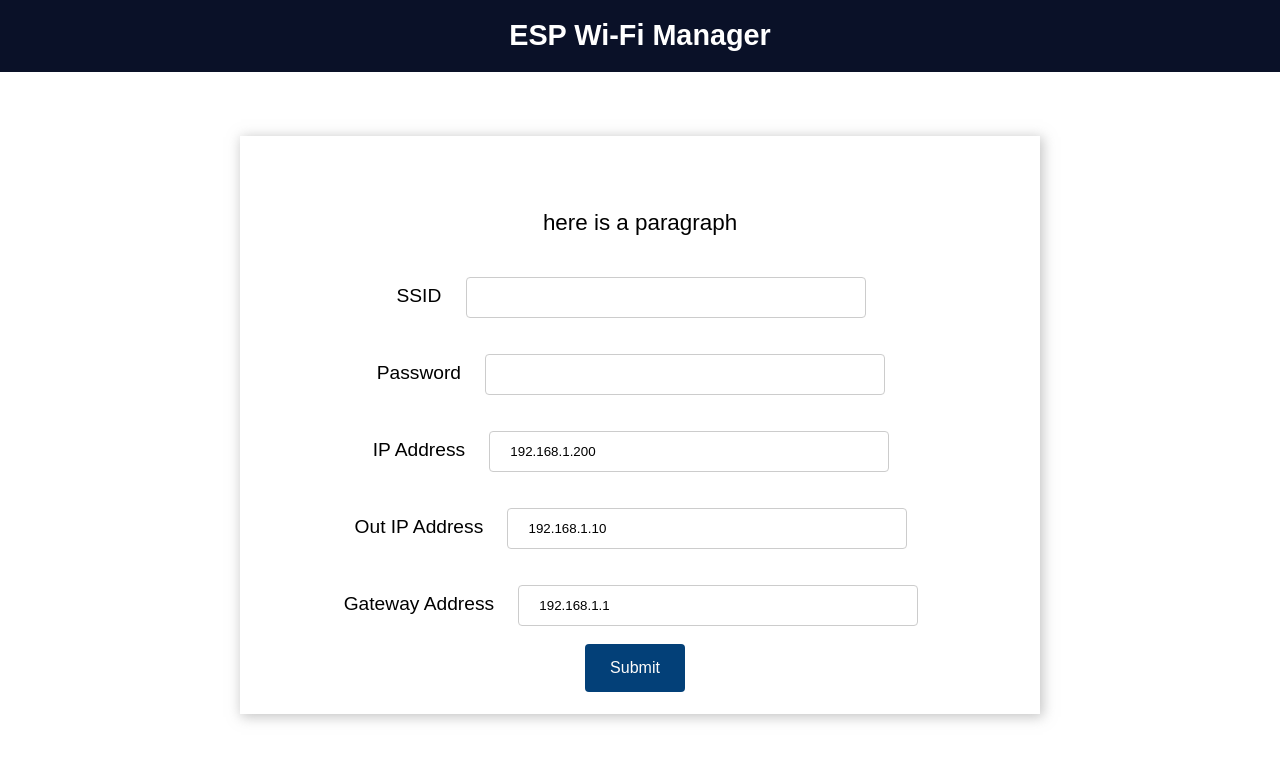
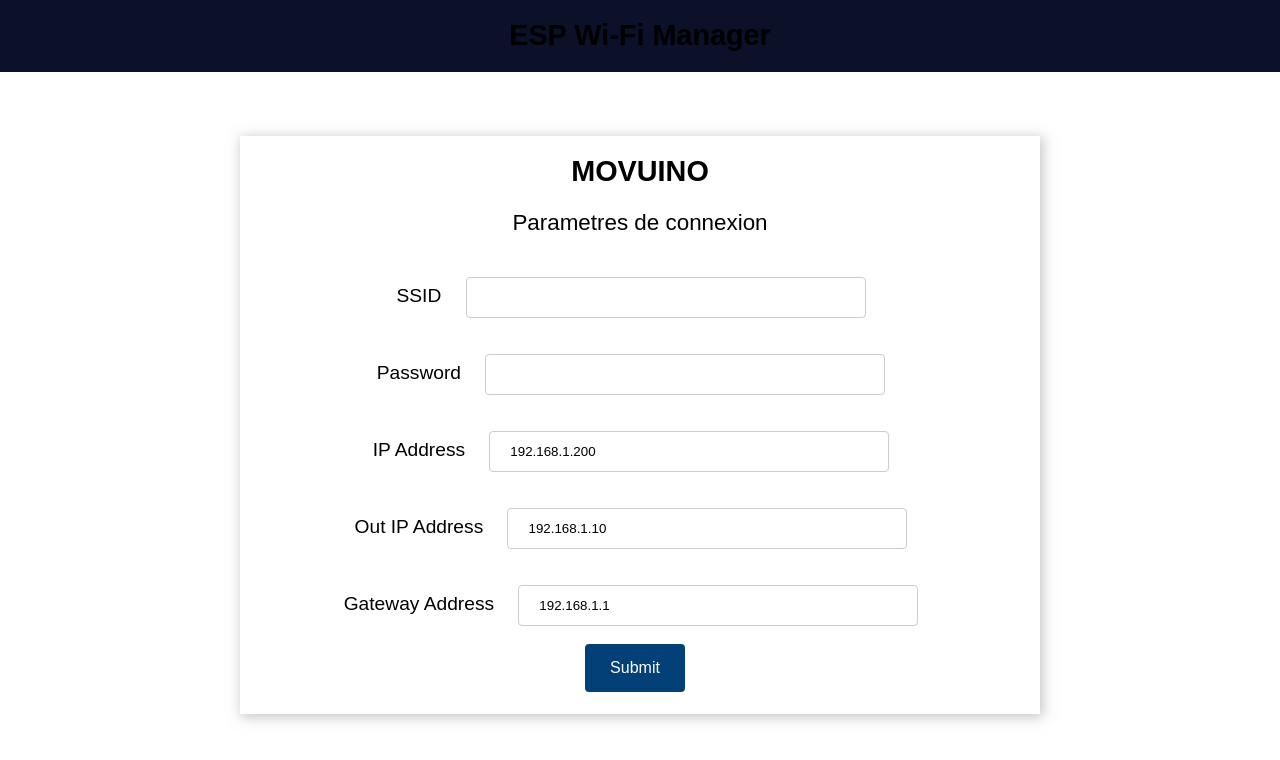
Before and after one commit to hssnadr/sensitive-sole-firmware, a plain HTML site: page data/wificonfig.html in a window 1280 px wide. Drawn offline with Linux system fonts and the light colour scheme.

Commit message:
update html

```diff
--- a/data/style.css
+++ b/data/style.css
@@ -6,7 +6,6 @@ html {
 
 h1 {
     font-size: 1.8rem;
-    color: white;
 }
 
 p {
--- a/data/wificonfig.html
+++ b/data/wificonfig.html
@@ -15,8 +15,8 @@
     <div class="content">
         <div class="card-grid">
             <div class="card">
-                <h1>Hello</h1>
-                <p>here is a paragraph</p>
+                <h1>MOVUINO</h1>
+                <p>Parametres de connexion</p>
                 <form action="/" method="POST">
                     <p>
                         <label for="ssid">SSID</label>
```
